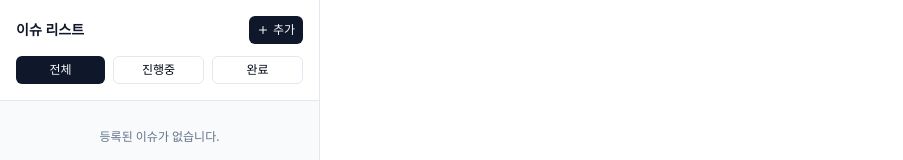
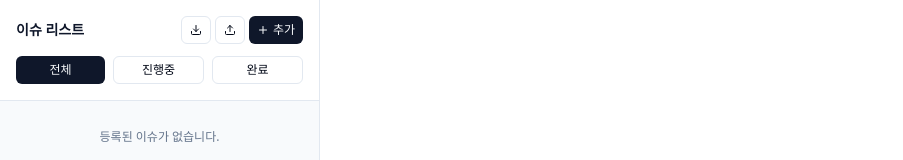
Before and after one commit to inpiniti/issue-tracker, a React (Vite) app: page / in a window 1280 px wide. Shown: the top 160 px of the page, without its empty margins (0-903 px from the left). Built offline with nearby package versions, Linux system fonts and the light colour scheme.

Commit message:
Add issue import/export functionality to IssueList component

```diff
--- a/src/components/IssueList.tsx
+++ b/src/components/IssueList.tsx
@@ -1,4 +1,4 @@
-import { useState } from 'react';
+import { useState, useRef } from 'react';
 import { useStore } from '@/store/useStore';
 import { Button } from '@/components/ui/button';
 import { Input } from '@/components/ui/input';
@@ -13,14 +13,16 @@ import {
   DialogFooter,
 } from '@/components/ui/dialog';
 import { Label } from '@/components/ui/label';
-import { Plus } from 'lucide-react';
+import { Plus, Download, Upload } from 'lucide-react';
 
 export function IssueList() {
-  const { issues, addIssue, selectIssue, selectedIssueId } = useStore();
+  const { issues, addIssue, selectIssue, selectedIssueId, setIssues } =
+    useStore();
   const [filterStatus, setFilterStatus] = useState<'progress' | 'done' | 'all'>(
     'all',
   );
   const [openDialog, setOpenDialog] = useState(false);
+  const fileInputRef = useRef<HTMLInputElement>(null);
 
   const [newRequestNum, setNewRequestNum] = useState('');
   const [newTitle, setNewTitle] = useState('');
@@ -52,12 +54,81 @@ export function IssueList() {
     return issue.status === filterStatus;
   });
 
+  const handleDownload = () => {
+    const data = {
+      version: '1.0',
+      exportDate: new Date().toISOString(),
+      issues,
+    };
+    const jsonString = JSON.stringify(data, null, 2);
+    const blob = new Blob([jsonString], { type: 'application/json' });
+    const url = URL.createObjectURL(blob);
+    const link = document.createElement('a');
+    link.href = url;
+    link.download = `issue-tracker-${new Date().toISOString().split('T')[0]}.json`;
+    document.body.appendChild(link);
+    link.click();
+    document.body.removeChild(link);
+    URL.revokeObjectURL(url);
+  };
+
+  const handleUpload = (event: React.ChangeEvent<HTMLInputElement>) => {
+    const file = event.target.files?.[0];
+    if (!file) return;
+
+    const reader = new FileReader();
+    reader.onload = (e) => {
+      try {
+        const content = e.target?.result as string;
+        const data = JSON.parse(content);
+        if (data.issues && Array.isArray(data.issues)) {
+          setIssues(data.issues);
+          alert('데이터를 성공적으로 복원했습니다.');
+        } else {
+          alert('올바른 이슈 트래커 백업 파일이 아닙니다.');
+        }
+      } catch (error) {
+        alert('파일을 읽는 중 오류가 발생했습니다.');
+      }
+    };
+    reader.readAsText(file);
+    if (fileInputRef.current) {
+      fileInputRef.current.value = '';
+    }
+  };
+
   return (
     <div className="w-[320px] border-r bg-slate-50 flex flex-col h-full">
       {/* Header */}
       <div className="p-4 border-b bg-white border-slate-200">
         <div className="flex items-center justify-between gap-2 mb-3">
           <h2 className="text-sm font-semibold text-slate-900">이슈 리스트</h2>
+          <div className="flex gap-1">
+            <Button
+              size="sm"
+              variant="outline"
+              className="h-7 text-xs px-2"
+              onClick={handleDownload}
+              title="데이터 다운로드"
+            >
+              <Download className="h-3 w-3" />
+            </Button>
+            <Button
+              size="sm"
+              variant="outline"
+              className="h-7 text-xs px-2"
+              onClick={() => fileInputRef.current?.click()}
+              title="데이터 업로드"
+            >
+              <Upload className="h-3 w-3" />
+            </Button>
+            <input
+              ref={fileInputRef}
+              type="file"
+              accept=".json"
+              onChange={handleUpload}
+              className="hidden"
+            />
             <Button
               size="sm"
               className="h-7 text-xs px-2"
@@ -66,6 +137,7 @@ export function IssueList() {
               <Plus className="h-3 w-3 mr-1" />
               추가
             </Button>
+          </div>
         </div>
 
         {/* Tabs */}
--- a/src/store/useStore.ts
+++ b/src/store/useStore.ts
@@ -19,6 +19,7 @@ interface IssueState {
   deleteTask: (issueId: string, taskId: string) => void;
   addAttachment: (issueId: string, attachment: Omit<Attachment, 'id'>) => void;
   deleteAttachment: (issueId: string, attachmentId: string) => void;
+  setIssues: (issues: Issue[]) => void;
 }
 
 export const useStore = create<IssueState>()(
@@ -139,6 +140,8 @@ export const useStore = create<IssueState>()(
             return issue;
           }),
         })),
+
+      setIssues: (issues) => set({ issues }),
     }),
     {
       name: 'issue-storage', // unique name
```
Lines whose indentation alone changed are shown as unchanged.
